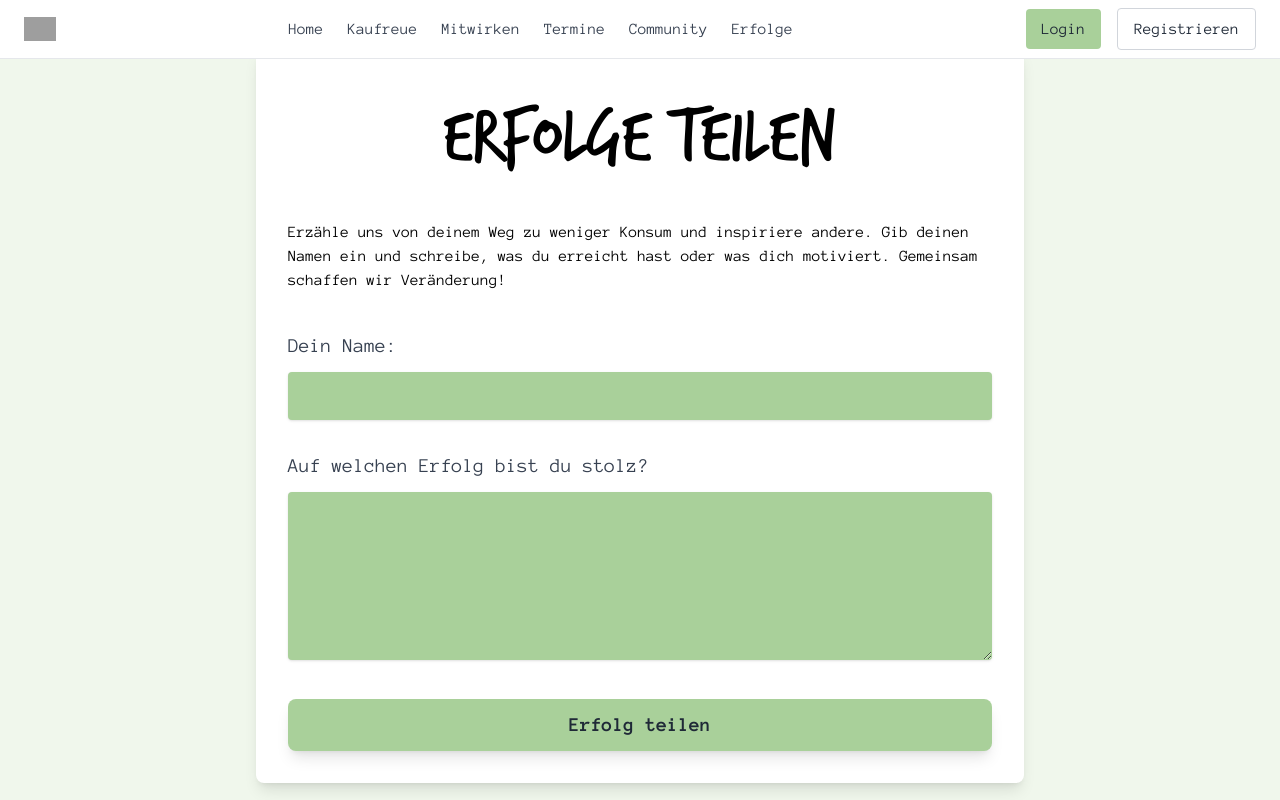
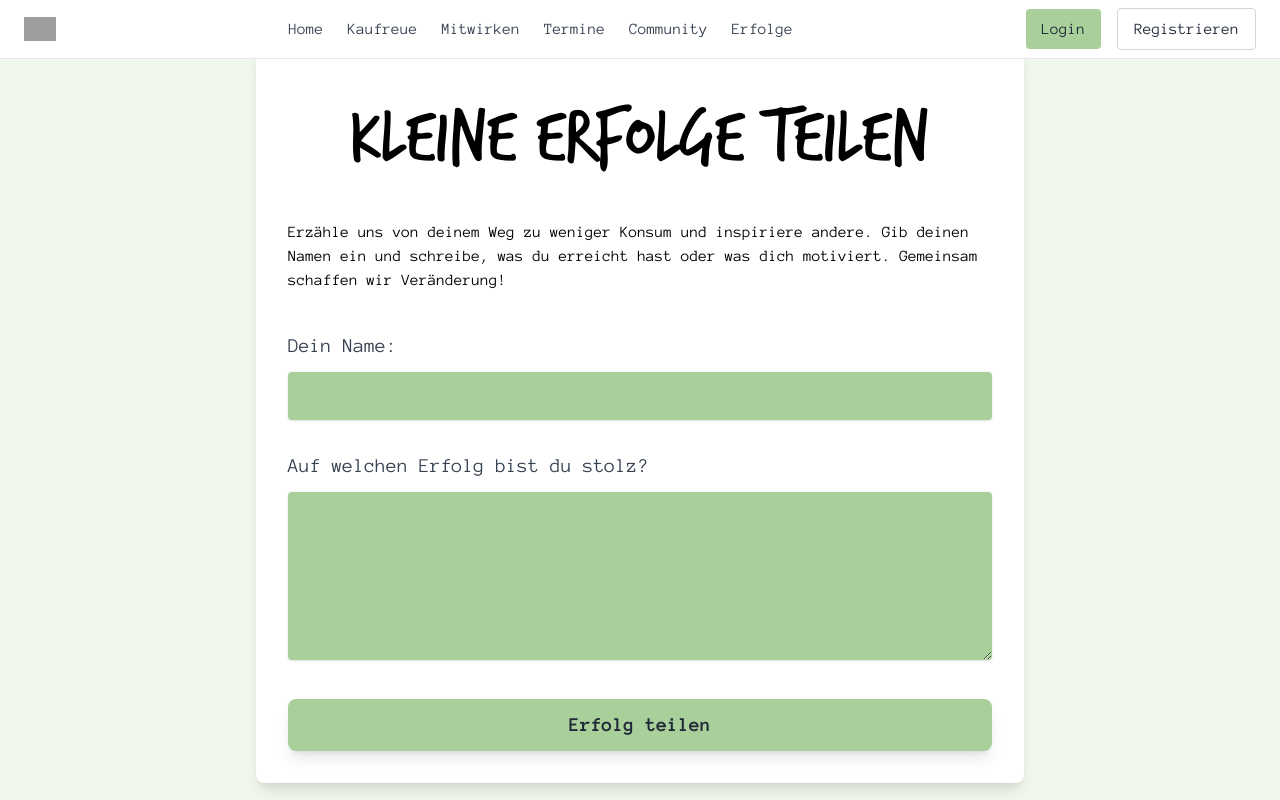
Before and after one commit to Veweevil/DMWT_Gruppe_3_Consumerlessm, a Next.js app: page /comments in a window 1280 px wide. Shown: the top 800 px of the page. Built offline with nearby package versions, Linux system fonts and the light colour scheme; no server answers; the database is empty; grey boxes are pictures that could not be loaded.

Commit message:
Erfolge teilen -> Kleine Erfolge teilen

```diff
--- a/src/app/comments/page.js
+++ b/src/app/comments/page.js
@@ -58,7 +58,7 @@ function CommentForm() {
                 <div className="max-w-3xl w-full bg-white p-8 rounded-lg shadow-lg">
                     {/* Überschrift */}
                     <h2 className="text-[5rem] font-trash-hand text-black text-center mb-5">
-                        Erfolge teilen
+                        Kleine Erfolge teilen
                     </h2>
                     <p className="mb-10">Erzähle uns von deinem Weg zu weniger Konsum und inspiriere andere. Gib deinen Namen ein und schreibe, was du erreicht hast oder was dich motiviert. Gemeinsam schaffen wir Veränderung!</p>
 
```
